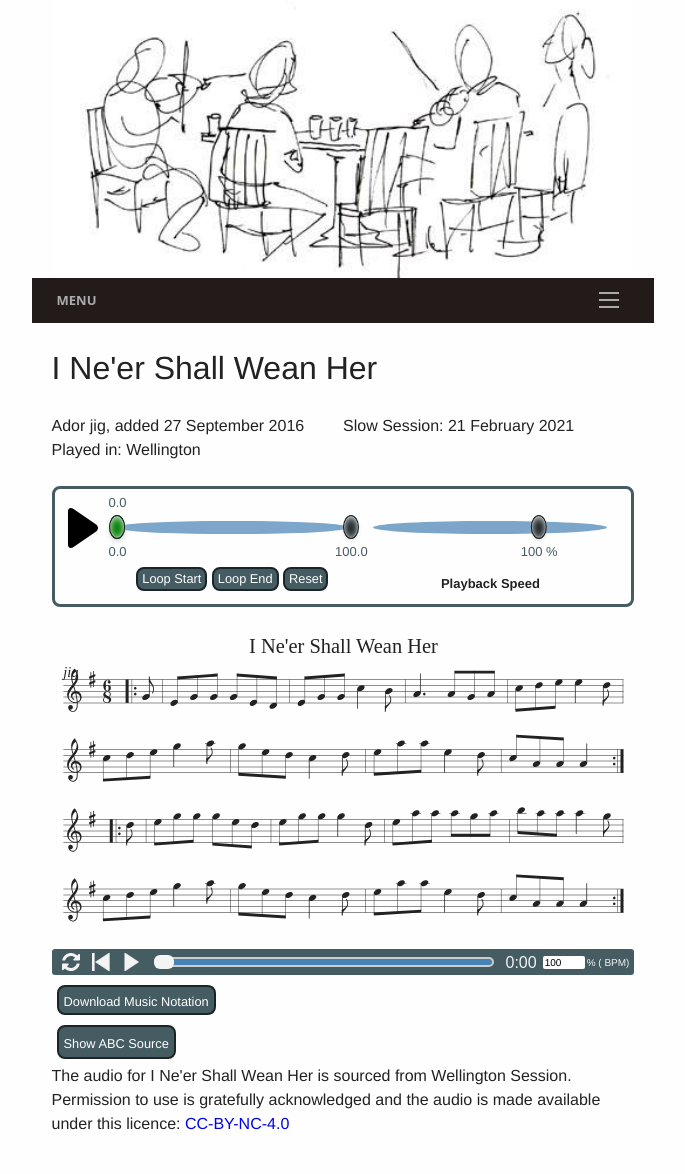
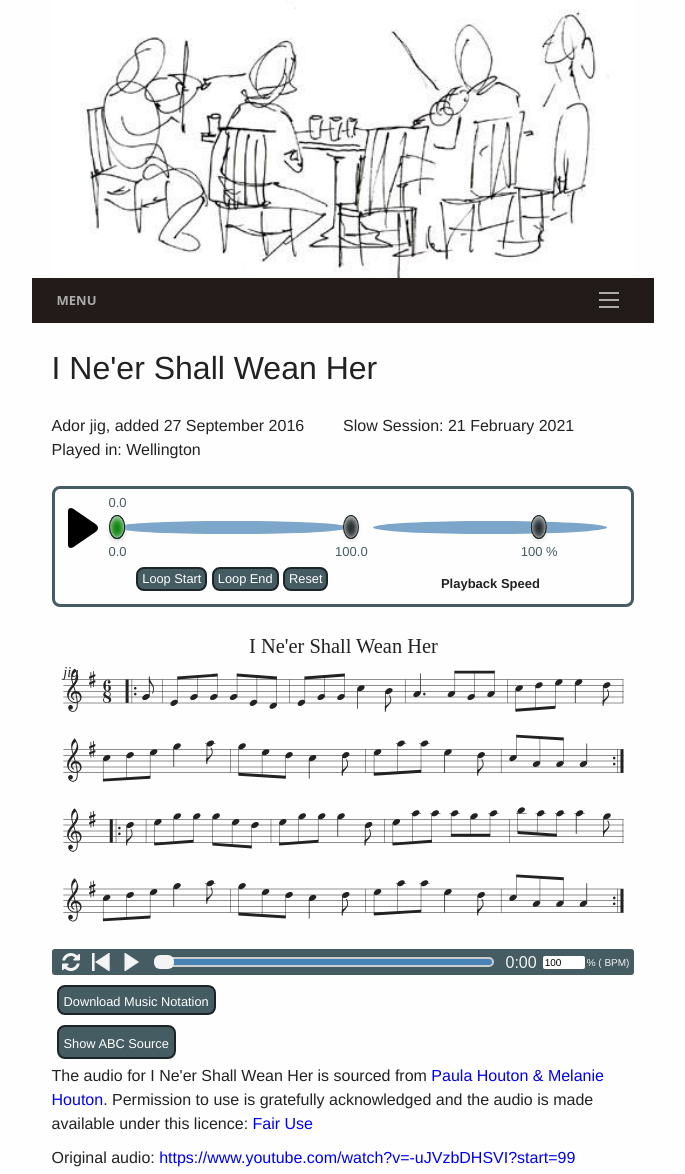
Before and after one commit to slow-session/irish.session.nz, a Jekyll site: the page built from _tunes/i-neer-shall-wean-her.md, in a window 1280 px wide. Shown: the top 1174 px of the page, without its empty margins (297-982 px from the left). Built offline with Jekyll 4.4.1, drawn with Linux system fonts in a browser that asks for light colours; some of the changed text lies outside the part shown.

Commit message:
modified:   _tunes/i-neer-shall-wean-her.md 	modified:   manifest.json

```diff
--- a/_tunes/i-neer-shall-wean-her.md
+++ b/_tunes/i-neer-shall-wean-her.md
@@ -12,10 +12,11 @@ parts: AABB
 regtuneoftheweek:
 slowtuneoftheweek: 2021-02-21
 mp3_file: /mp3/i-neer-shall-wean-her.mp3
-mp3_licence: <a href="https://creativecommons.org/licenses/by-nc/4.0/">CC-BY-NC-4.0</a>
-mp3_source: Wellington Session
-mp3_url:
-abc_url:
+mp3_licence: <a href="https://www.youtube.com/yt/copyright/fair-use.html">Fair Use</a>
+mp3_source: Paula Houton & Melanie Houton
+mp3_url: https://www.youtube.com/watch?v=-uJVzbDHSVI?start=99
+abc_source: The Session
+abc_url: https://thesession.org/tunes/803
 source: Wellington
 abc: |
     X: 5
```
Also changed, not shown: manifest.json.
